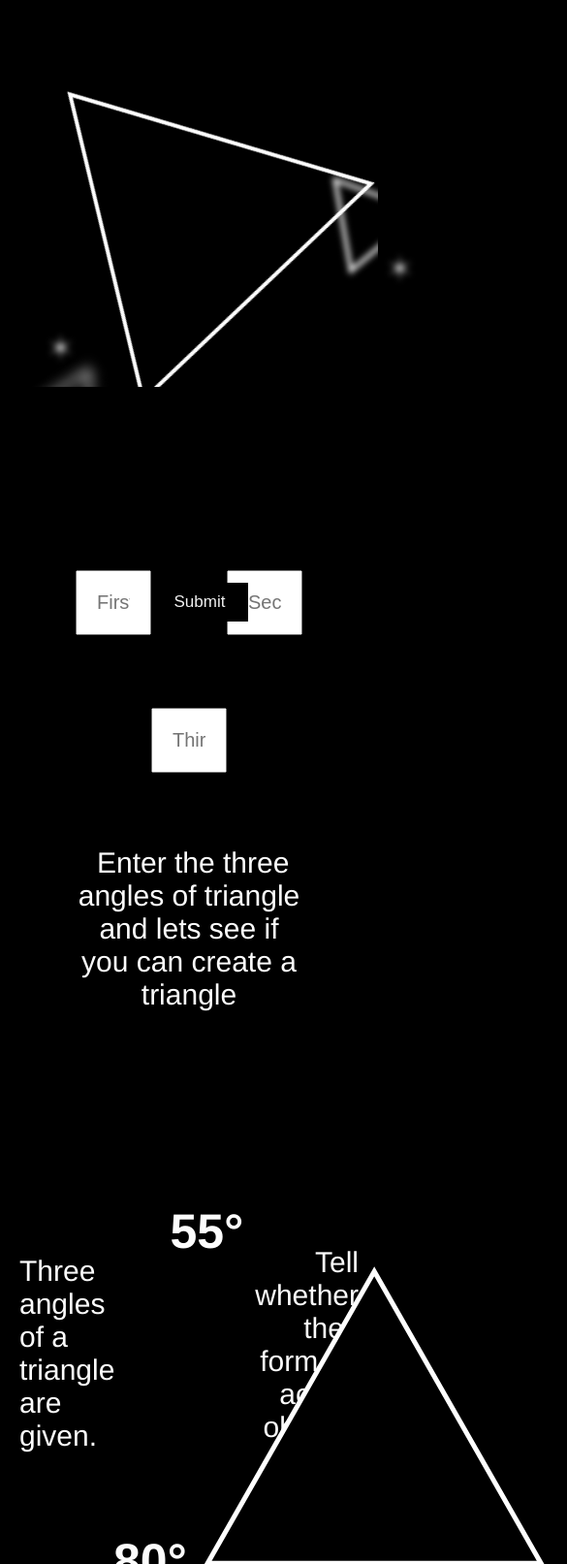
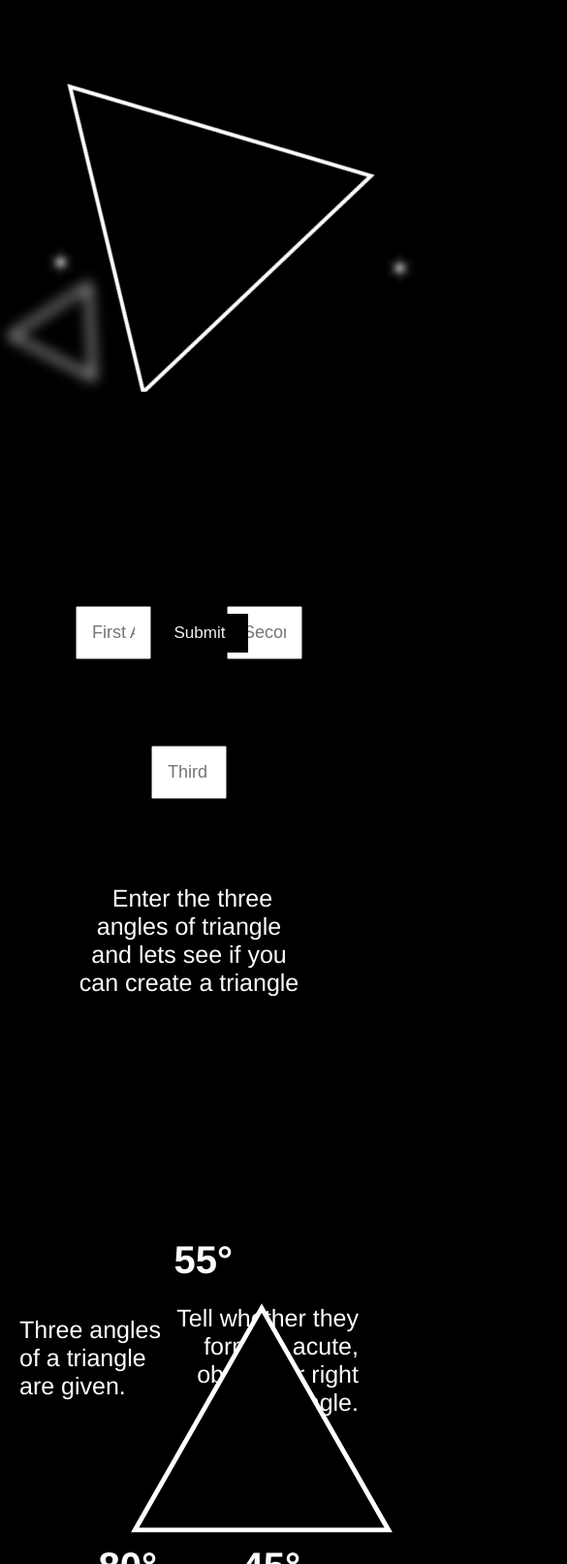
Before and after one commit to sakshamAK/Triangles, a React app: page / in a window 390 px wide. Shown: the part 387-2000 px from the top of the page at 97% size, 585 px wide, since content can reach past the window. Built offline with nearby package versions, Linux system fonts and the light colour scheme.

Commit message:
Style : responsive

```diff
--- a/src/Components/Hypotenous.js
+++ b/src/Components/Hypotenous.js
@@ -4,7 +4,7 @@ import { useState } from 'react'
 const Hypotenous = () => {
     const [side1, setSide1] = useState('')
     const [side2, setSide2] = useState('')
-    const [output, setOutput] = useState('')
+    const [output, setOutput] = useState('Hypotenous is :')
     const [text1, setText1] = useState('Enter the two sides of right triangle, press enter and find out the hypotenous.')
     const [text2, setText2] = useState('Get The Area')
     const [toggle, setToggle] = useState(true)
--- a/src/Components/ThreeTriangles.js
+++ b/src/Components/ThreeTriangles.js
@@ -1,4 +1,5 @@
 import { useState } from 'react';
+// import Triangle from './triangle.svg'
 
 const ThreeTriangles = () => {
     let [a, setA] = useState(Math.floor(Math.random() * 100));
@@ -63,9 +64,7 @@ const ThreeTriangles = () => {
         <div className="thirdPage">
             <p>{instruction}</p>
             <p>{instruction2}</p>
-            <svg width="523" height="386" xmlns="http://www.w3.org/2000/svg">
-                <path d="m97.17866,346.24379l172,-300.99999l172,300.99999l-344,0z" stroke="#fff" strokeWidth="5" />
-            </svg>
+            <img src = "triangle.svg" id = "triangleImg" alt = "triangle" />
             <button onClick={random}>Get Angles</button>
             <button onClick={findThird}>Find The Third</button>
             <h2 className={toggleDisplay ? 'show' : 'hide'}>{a}°</h2>
--- a/src/index.css
+++ b/src/index.css
@@ -28,7 +28,7 @@ header ul {
 }
 
 header ul div {
-  width: 80%;
+  width: 200px;
   font-size:20px;
   font-weight:bold;
   text-align: left;
--- a/src/page3.css
+++ b/src/page3.css
@@ -5,18 +5,19 @@
   align-items: center;
 }
 
-svg {
+#triangleImg {
   /* position:absolute; */
   z-index: 3;
   grid-column-start: 2;
   grid-row-start: 2;
+  height: 200px;
 }
 
 h2 {
   font-size: 50px;
 }
 .thirdPage p:nth-of-type(1) {
-  font-size:30px;
+  font-size: 30px;
   grid-row-start: 1;
   grid-column-start: 1;
   grid-column-end: 3;
@@ -25,7 +26,7 @@ h2 {
 }
 
 .thirdPage p:nth-of-type(2) {
-  font-size:30px;
+  font-size: 30px;
   grid-row-start: 1;
   grid-column-start: 7;
   grid-row-end: 4;
@@ -33,7 +34,8 @@ h2 {
   text-align: right;
 }
 
-h2:nth-of-type(1), .thirdPage input:nth-of-type(1) {
+h2:nth-of-type(1),
+.thirdPage input:nth-of-type(1) {
   grid-row-start: 3;
   grid-column-start: 6;
 }
@@ -48,7 +50,8 @@ h2:nth-of-type(3) {
   grid-column-start: 2;
 }
 
-button:nth-of-type(1), button:nth-of-type(2){
+button:nth-of-type(1),
+button:nth-of-type(2) {
   grid-column-start: 7;
   grid-row-start: 4;
   width: 200px;
@@ -67,7 +70,7 @@ button:nth-of-type(2) {
 
 .thirdPage input:nth-of-type(1) {
   padding: 10px;
-  font-size:17px;
+  font-size: 17px;
 }
 
 .hide {
--- a/src/page5.css
+++ b/src/page5.css
@@ -5,12 +5,12 @@
   text-align: center;
 }
 
-.hypotenous .feed-angles:nth-of-type(1){
+.hypotenous .feed-angles:nth-of-type(1) {
   grid-column-start: 2;
   grid-row-start: 4;
 }
 
-.hypotenous .feed-angles:nth-of-type(2){
+.hypotenous .feed-angles:nth-of-type(2) {
   grid-column-start: 4;
   grid-row-start: 4;
 }
@@ -18,3 +18,148 @@
 .hypotenous form button {
   grid-column-start: 3;
 }
+
+/* Responsive */
+
+@media screen and (max-width: 1359px) {
+  #triangleImg {
+    grid-column-start: 3;
+    height: 310px;
+    margin: 10px;
+  }
+  #takeInput {
+    grid-column-start: 3;
+    grid-column-end: 6;
+    margin: 0;
+  }
+  .fourthPage h2 {
+    text-align: center;
+  }
+  .hypotenous form h2 {
+    font-size: 40px;
+  }
+}
+
+@media screen and (max-width: 1295px) {
+  #triangleImg {
+    height: 295px;
+  }
+  h2:nth-of-type(2) {
+    margin: 30px 0 0 0;
+  }
+}
+
+@media screen and (max-width: 1230px) {
+  #triangleImg {
+    height: 280px;
+  }
+}
+
+@media screen and (max-width: 1165px) {
+  #triangleImg {
+    height: 265px;
+  }
+  h2:nth-of-type(2) {
+    margin: 50px 0 0 0;
+  }
+  #triangle-lg {
+    top: 180px;
+  }
+
+  h1 {
+    font-size: 60px;
+  }
+  .feed-angles,
+  button:nth-of-type(1),
+  button:nth-of-type(2) {
+    padding: 15px;
+  }
+  .thirdPage {
+    grid-template-columns: 30% 5% 12% 5% 11% 5% 32%;
+  }
+  .thirdPage p:nth-of-type(2) {
+    grid-column-start: 6;
+    grid-column-end: 8;
+  }
+
+  .hypotenous form button {
+    font-size: 18px;
+    width: 170px;
+  }
+}
+
+@media screen and (max-width: 1014px) {
+  h1 {
+    font-size: 56px;
+  }
+}
+
+@media screen and (max-width: 970px) {
+  h2 {
+    font-size: 40px;
+  }
+  .secondPage p,
+  .thirdPage p:nth-of-type(1),
+  .thirdPage p:nth-of-type(2) {
+    font-size: 25px;
+  }
+  .hypotenous form {
+    grid-template-columns: 13% 25% 25% 25% 10%;
+  }
+  .feed-angles {
+    font-size: 18px;
+  }
+  .thirdPage {
+    grid-template-columns: 30% 5% 13% 5% 13% 5% 29%;
+  }
+}
+
+@media screen and (max-width: 955px) {
+  h1 {
+    font-size: 50px;
+  }
+  .thirdPage {
+    grid-template-columns: 30% 5% 13% 5% 13% 8% 26%;
+  }
+  .thirdPage p:nth-of-type(2) {
+    margin: 0 0 0px -90px;
+  }
+  .thirdPage p:nth-of-type(1) {
+    grid-column-start: 1;
+    grid-column-end: 4;
+    padding: 0px 5px 50px 20px;
+  }
+  .fourthPage form {
+    grid-template-columns: 5% 10% 23% 23% 23% 10% 5%;
+  }
+  .fourthPage .feed-angles:nth-of-type(1) {
+    grid-column-start: 3;
+  }
+  .fourthPage .feed-angles:nth-of-type(2) {
+    grid-column-start: 5;
+  }
+  .fourthPage .feed-angles:nth-of-type(3) {
+    grid-column-start: 4;
+  }
+  .fourthPage h2 {
+    grid-column-end: 7;
+  }
+  .fourthPage p {
+    grid-column: 3/6;
+  }
+  .triangle-sm:nth-of-type(2) {
+    left: 340px;
+  }
+}
+
+@media screen and (max-width: 875px) {
+  .thirdPage {
+    grid-template-columns: 26% 5% 15% 5% 13% 10% 26%;
+  }
+  .thirdPage p:nth-of-type(2) {
+    margin: -46px 0 0px -90px;
+  }
+  .hypotenous form {
+    grid-template-columns: 8% 28% 28% 28% 8%;
+  }
+}
```
Also changed, not shown: public/triangle.svg (added), 1 other file. Lines whose indentation alone changed are shown as unchanged.
